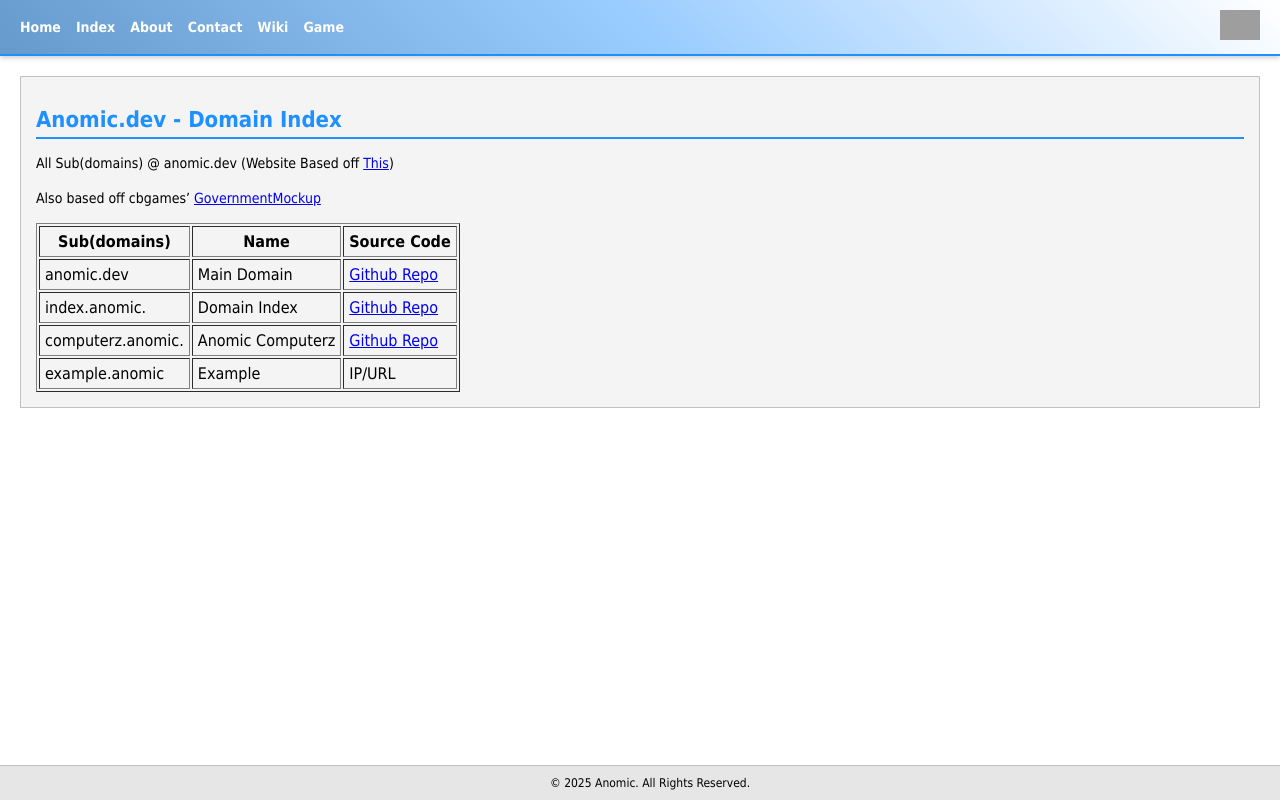
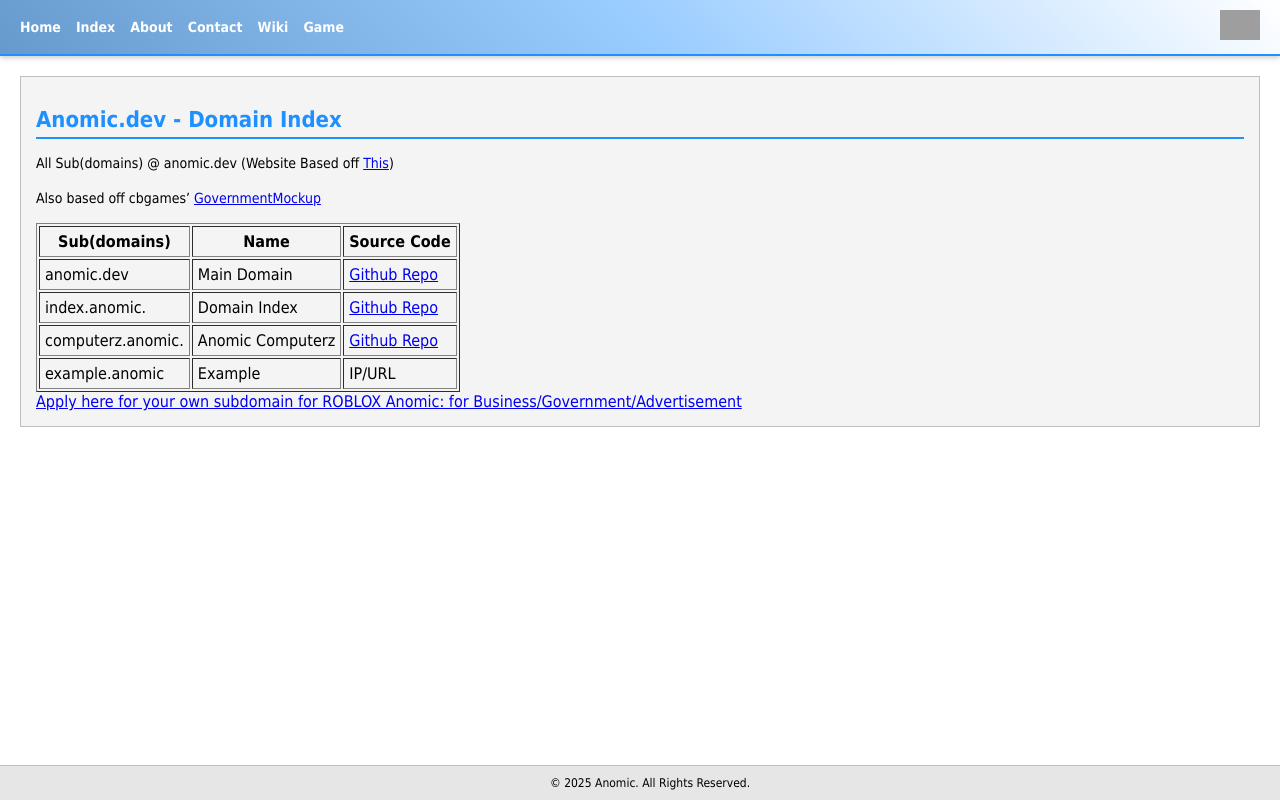
Before and after one commit to AnomicStudios/index.anomic.dev, a plain HTML site: page index.html in a window 1280 px wide. Drawn offline with Linux system fonts and the light colour scheme; grey boxes are pictures that could not be loaded.

Commit message:
mailto:cbgames.xyz@gmail.com

```diff
--- a/index.html
+++ b/index.html
@@ -125,6 +125,7 @@
         <td>IP/URL</td>
       </tr>
     </table>
+    <a href="mailto:cbgames.xyz@gmail.com">Apply here for your own subdomain for ROBLOX Anomic: for Business/Government/Advertisement</a>
   </div>
 
   <!-- Footer -->
```
